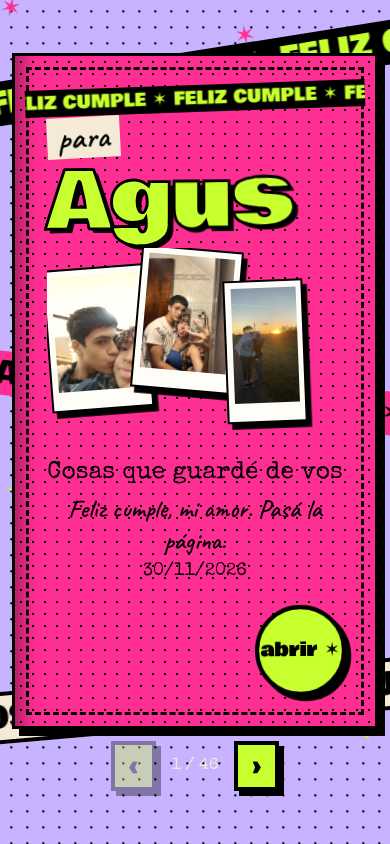
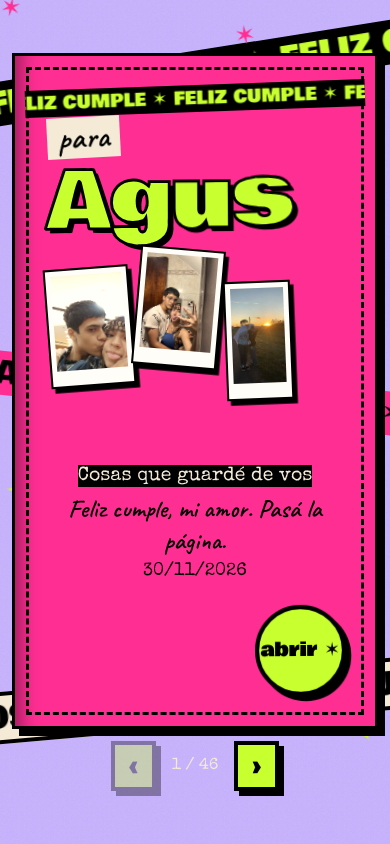
Before and after one commit to AndyPolverini/Agus-cookies, a plain HTML site: page index.html in a window 390 px wide. Drawn offline with nearby package versions, Linux system fonts and the light colour scheme.

Commit message:
cambios 2.0

```diff
--- a/styles.css
+++ b/styles.css
@@ -122,7 +122,7 @@ button{font:inherit;cursor:pointer}
 .bk-cover .bk-in{margin:3cqw;height:calc(100% - 6cqw);border:3px dashed #000}
 .bk-cover .para{font:9cqw var(--hand);background:var(--cream);align-self:flex-start;padding:0 3cqw;transform:rotate(-3deg)}
 .bk-cover h2{font:22cqw/.9 var(--display);color:var(--acid);-webkit-text-stroke:.8cqw #000;text-shadow:1.2cqw 1.2cqw 0 #000;word-break:break-word}
-.bk-cover h3{font:6cqw/1.15 var(--type);background:transparent;color:var(--ink);padding:0;align-self:flex-start;transform:rotate(1.5deg)}
+.bk-cover h3{font:6cqw/1.15 var(--type);background:#000;color:var(--cream);padding:0;align-self:flex-start;transform:rotate(1.5deg)}
 .bk-cover small{margin-top:auto}.bk-cover .btn{font-size:5cqw}
 .bk-mes{font:6.5cqw var(--hand);background:var(--acid);border:2px solid #000;padding:0 2cqw;align-self:flex-start;transform:rotate(-3deg)}
 .bk-grid{flex:1;min-height:0;display:grid;grid-template-columns:1fr 1fr;grid-auto-rows:minmax(0,1fr);gap:4cqw}
@@ -147,8 +147,7 @@ button{font:inherit;cursor:pointer}
 .bk-wait{font:1.6rem var(--hand);color:var(--cream);padding:2rem;text-align:center}
 
 /* ===== FONDO ANIMADO + PORTADA COLLAGE ===== */
-#book{background-color:var(--lav);background-image:radial-gradient(#000 1.2px,transparent 1.6px);background-size:16px 16px;overflow:hidden;position:relative;animation:dots 24s linear infinite}
-@keyframes dots{to{background-position:16px 16px}}
+#book{background-color:var(--lav);overflow:hidden;position:relative}
 .bk-spread,.bk-nav{position:relative;z-index:1}
 .bk-bg{position:absolute;inset:0;overflow:hidden;pointer-events:none}
 .bk-band{position:absolute;left:-10%;width:120%;overflow:hidden;font:clamp(1.8rem,8vmin,4.5rem)/1.1 var(--display);padding:.15em 0}
@@ -162,7 +161,7 @@ button{font:inherit;cursor:pointer}
 @keyframes fl{50%{transform:translateY(-4vh) rotate(calc(var(--r) + 50deg))}}
 .bk-r{box-shadow:inset 22px 0 18px -16px rgba(0,0,0,.4),7px 7px 0 #000}
 @media(min-width:900px){.bk-l{box-shadow:inset -22px 0 18px -16px rgba(0,0,0,.4),-7px 7px 0 #000}}
-.bk-cover{background:radial-gradient(#000 1.2px,transparent 1.5px) 0 0/12px 12px,var(--pink)}
+.bk-cover{background:var(--pink)}
 .bk-cover .bk-in{position:relative;gap:1.5cqw}
 .cv-tape{margin:-1cqw -6cqw 0;background:#000;color:var(--acid);overflow:hidden;transform:rotate(-2deg);font:5cqw/1.5 var(--display)}.cv-tape .mq{--dur:14s}
 .bk-cover .cv-name{font:min(22cqw,calc(105cqw / var(--n)))/1 var(--display);word-break:normal;white-space:nowrap}
@@ -176,8 +175,9 @@ button{font:inherit;cursor:pointer}
 .cv-open{position:absolute;right:4cqw;bottom:4cqw;width:24cqw;height:24cqw;border-radius:50%;padding:0;line-height:1;transform:rotate(-12deg);animation:wob 2.2s ease-in-out infinite;display:grid;place-items:center}
 @keyframes wob{50%{transform:rotate(8deg) scale(1.08)}}
 @media(max-width:899px){
-  .cv-pics{overflow:hidden}
-  .bk-cover h3{font-size:6.8cqw;align-self:center;max-width:100%;text-align:center;transform:none}
+  .cv-pics{container-type:size}
+  .cv-pics img{height:min(max(12px,calc(84cqh - 30px)),32cqw)}
+  .bk-cover h3{font-size:5.4cqw;align-self:center;max-width:100%;text-align:center;transform:none}
   .cv-msg{font-size:7cqw;max-width:100%;align-self:center;text-align:center}
   .bk-cover small{font-size:5cqw;max-width:100%;align-self:center;text-align:center}
   .cv-open{position:relative;right:auto;bottom:auto;align-self:flex-end;flex:none;margin-top:6cqw}
```
